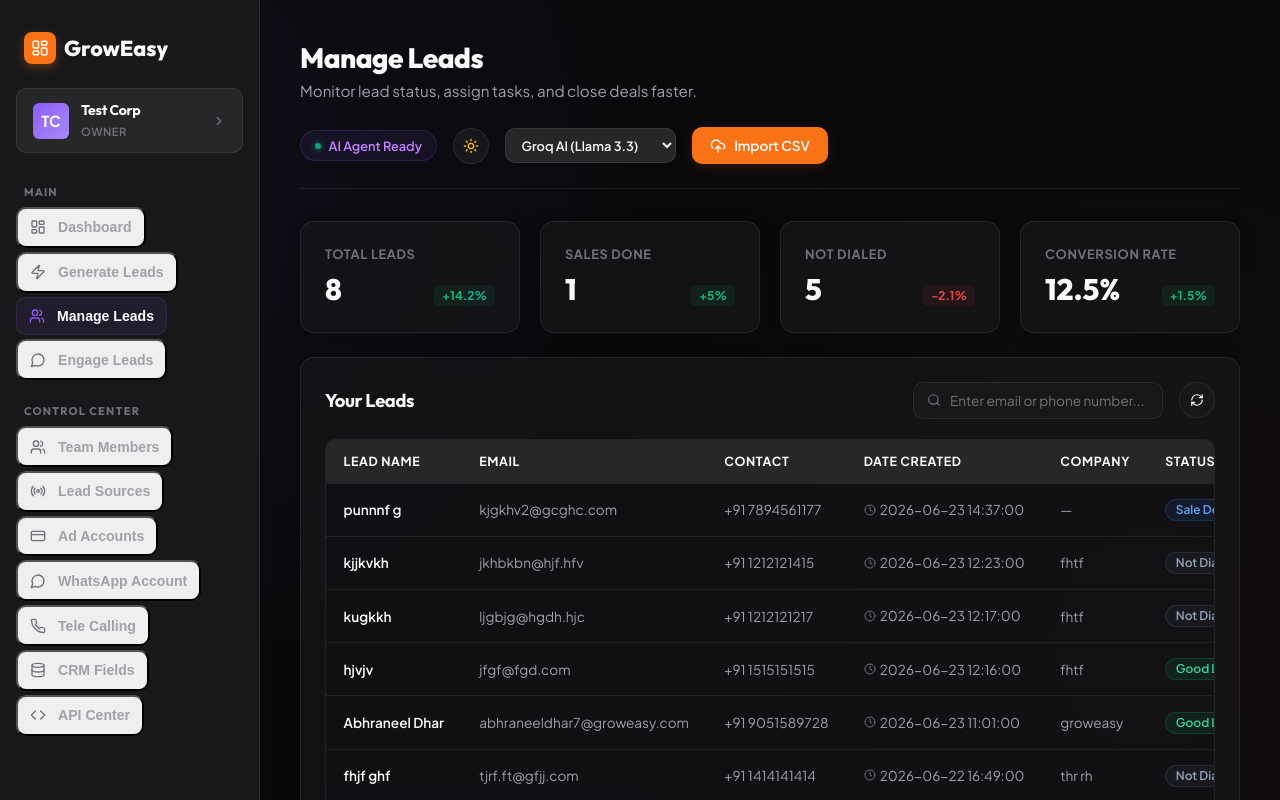
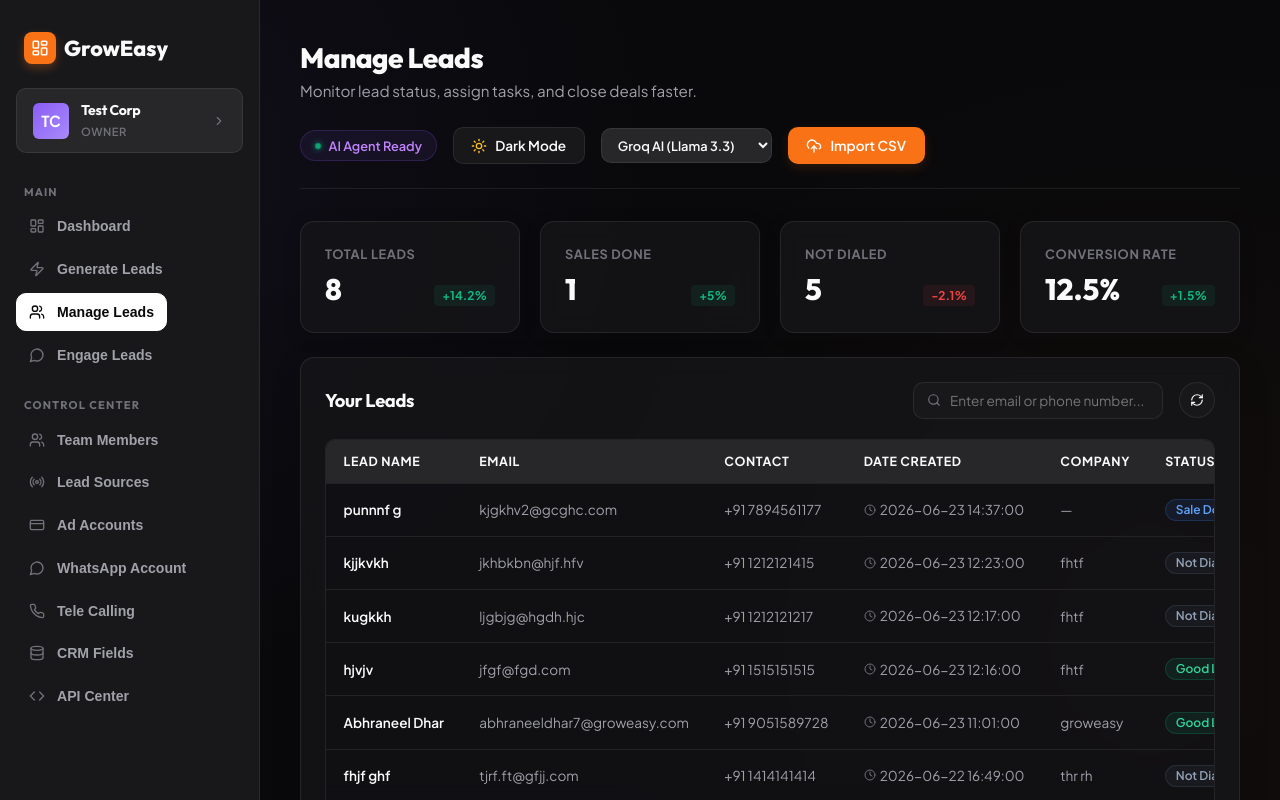
Before and after one commit to aryan8434/groweasy-AI, a Next.js app: page / in a window 1280 px wide. Built offline with nearby package versions, Linux system fonts and the light colour scheme.

Commit message:
style: adjust sidebar active tabs contrast, toggle labels, and footer key validity date

```diff
--- a/app/globals.css
+++ b/app/globals.css
@@ -232,6 +232,8 @@ p {
   font-weight: 600;
   cursor: pointer;
   transition: all var(--transition-speed);
+  background: transparent;
+  border: 1px solid transparent;
 }
 
 .sidebar-link:hover {
@@ -239,15 +241,26 @@ p {
   background: var(--bg-tertiary);
 }
 
+/* Dark Mode (default): Unselected is dark/transparent, Active is light/white */
 .sidebar-link.active {
-  color: var(--text-primary);
-  background: rgba(139, 92, 246, 0.08);
-  border: 1px solid rgba(139, 92, 246, 0.15);
+  color: #09090b !important;
+  background: #ffffff !important;
+  border: 1px solid #ffffff !important;
 }
 
+.sidebar-link.active svg {
+  color: #09090b !important;
+}
+
+/* Light Mode: Unselected is light/transparent, Active is dark/slate */
 body.light-theme .sidebar-link.active {
-  background: rgba(139, 92, 246, 0.06);
-  border: 1px solid rgba(139, 92, 246, 0.12);
+  color: #ffffff !important;
+  background: #09090b !important;
+  border: 1px solid #09090b !important;
+}
+
+body.light-theme .sidebar-link.active svg {
+  color: #ffffff !important;
 }
 
 .sidebar-link svg {
@@ -255,8 +268,7 @@ body.light-theme .sidebar-link.active {
   transition: color var(--transition-speed);
 }
 
-.sidebar-link:hover svg,
-.sidebar-link.active svg {
+.sidebar-link:hover svg {
   color: var(--accent-primary);
 }
 
--- a/app/page.js
+++ b/app/page.js
@@ -506,10 +506,13 @@ No Contact Lead,,,No Company`;
               {/* Theme Toggle */}
               <button
                 onClick={() => setTheme(theme === 'dark' ? 'light' : 'dark')}
-                className="btn btn-secondary btn-circle"
+                className="btn btn-secondary"
+                style={{ display: 'flex', alignItems: 'center', gap: '0.5rem' }}
                 title={theme === 'dark' ? 'Switch to Light Mode' : 'Switch to Dark Mode'}
+                id="theme-toggle"
               >
                 {theme === 'dark' ? <Sun size={16} style={{ color: '#fbbf24' }} /> : <Moon size={16} style={{ color: '#6366f1' }} />}
+                <span>{theme === 'dark' ? 'Dark Mode' : 'Light Mode'}</span>
               </button>
 
               {/* Engine Selection Option */}
@@ -852,6 +855,24 @@ No Contact Lead,,,No Company`;
               </button>
             </div>
           )}
+
+          {/* Footer */}
+          <footer style={{
+            marginTop: 'auto',
+            paddingTop: '2rem',
+            borderTop: '1px solid var(--border-color)',
+            textAlign: 'center',
+            fontSize: '0.85rem',
+            color: 'var(--text-muted)',
+            display: 'flex',
+            flexDirection: 'column',
+            gap: '0.35rem'
+          }}>
+            <span>Made by <strong>Aryan Kumar Raj</strong></span>
+            <span style={{ fontSize: '0.8rem', color: 'var(--accent-primary)', fontWeight: '600' }}>
+              API Keys will be valid only till 20 July 2026
+            </span>
+          </footer>
         </div>
       </main>
 
```
